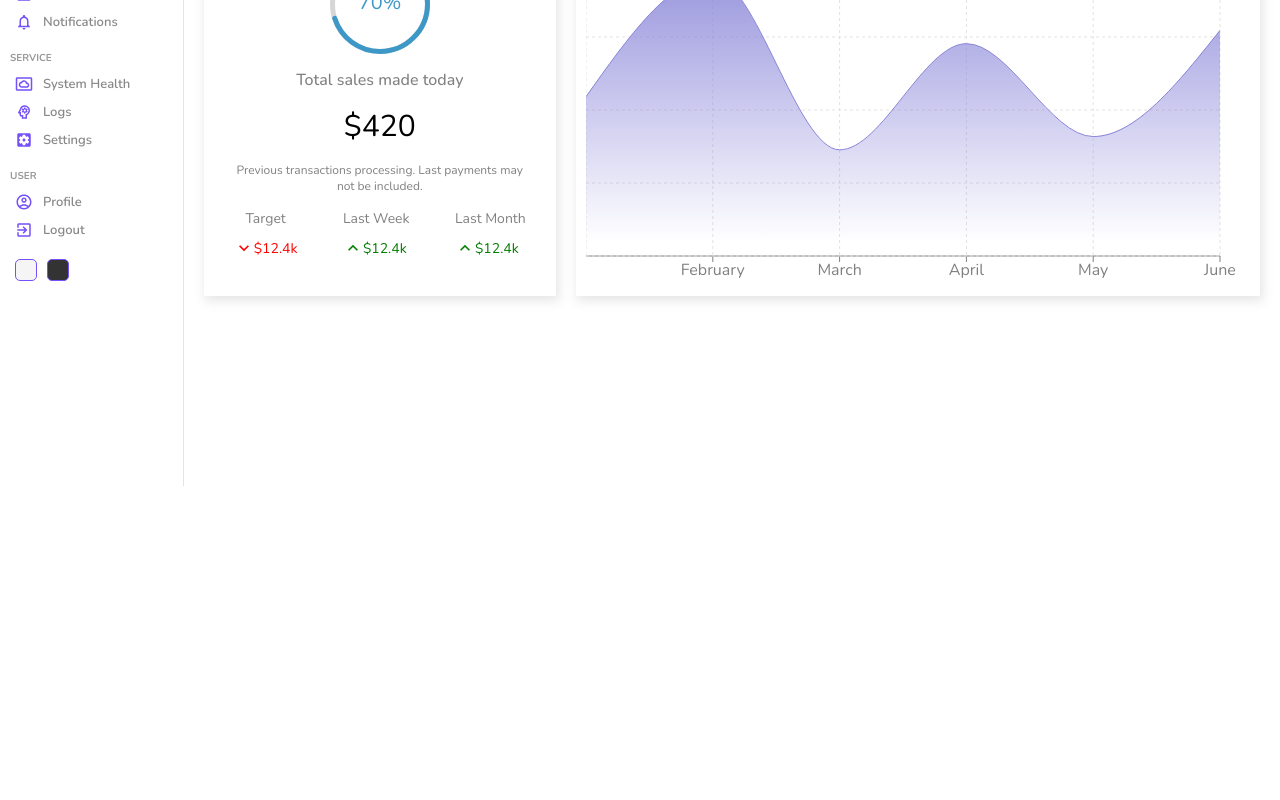
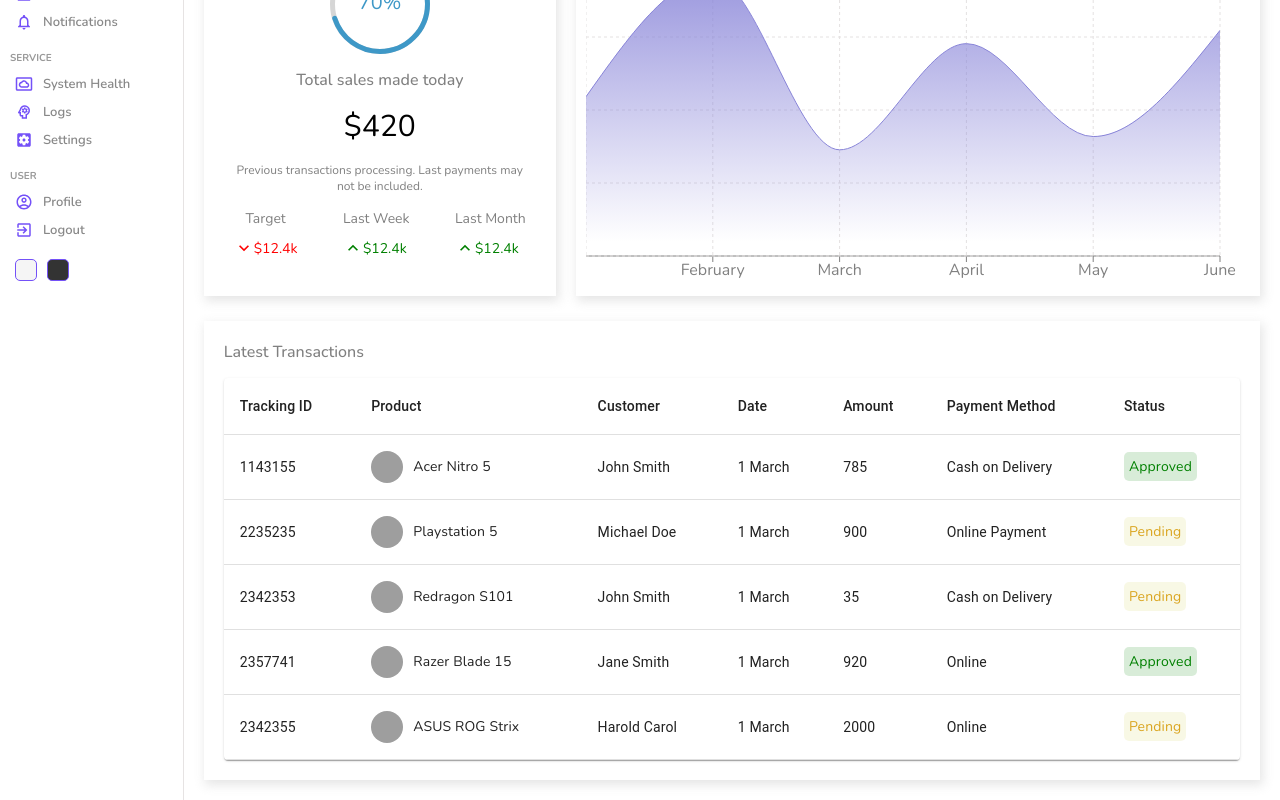
Before and after one commit to iamakashpc/admin_dashboard, a React (Create React App) app: page / in a window 1280 px wide. Shown: the part 314-1114 px from the top of the page. Before the commit the page ends 800 px from the top, so only its background shows below. Built offline with nearby package versions, Linux system fonts and the light colour scheme; grey boxes are pictures that could not be loaded.

Commit message:
table component created and home ui completed

```diff
--- a/package.json
+++ b/package.json
@@ -11,9 +11,11 @@
     "@testing-library/react": "^13.4.0",
     "@testing-library/user-event": "^13.5.0",
     "react": "^18.2.0",
+    "react-circular-progressbar": "^2.1.0",
     "react-dom": "^18.2.0",
     "react-router-dom": "^6.22.2",
     "react-scripts": "5.0.1",
+    "recharts": "^2.12.2",
     "sass": "^1.71.1",
     "scss": "^0.2.4",
     "web-vitals": "^2.1.4"
--- /dev/null
+++ b/src/components/table/Table.jsx
@@ -0,0 +1,96 @@
+import { Paper, Table, TableBody, TableCell, TableContainer, TableHead, TableRow } from '@mui/material';
+import React from 'react'
+import './table.scss'
+const List = () => {
+     const rows = [
+				{
+					id: 1143155,
+					product: "Acer Nitro 5",
+					img: "https://m.media-amazon.com/images/I/81bc8mA3nKL._AC_UY327_FMwebp_QL65_.jpg",
+					customer: "John Smith",
+					date: "1 March",
+					amount: 785,
+					method: "Cash on Delivery",
+					status: "Approved",
+				},
+				{
+					id: 2235235,
+					product: "Playstation 5",
+					img: "https://m.media-amazon.com/images/I/31JaiPXYI8L._AC_UY327_FMwebp_QL65_.jpg",
+					customer: "Michael Doe",
+					date: "1 March",
+					amount: 900,
+					method: "Online Payment",
+					status: "Pending",
+				},
+				{
+					id: 2342353,
+					product: "Redragon S101",
+					img: "https://m.media-amazon.com/images/I/71kr3WAj1FL._AC_UY327_FMwebp_QL65_.jpg",
+					customer: "John Smith",
+					date: "1 March",
+					amount: 35,
+					method: "Cash on Delivery",
+					status: "Pending",
+				},
+				{
+					id: 2357741,
+					product: "Razer Blade 15",
+					img: "https://m.media-amazon.com/images/I/71wF7YDIQkL._AC_UY327_FMwebp_QL65_.jpg",
+					customer: "Jane Smith",
+					date: "1 March",
+					amount: 920,
+					method: "Online",
+					status: "Approved",
+				},
+				{
+					id: 2342355,
+					product: "ASUS ROG Strix",
+					img: "https://m.media-amazon.com/images/I/81hH5vK-MCL._AC_UY327_FMwebp_QL65_.jpg",
+					customer: "Harold Carol",
+					date: "1 March",
+					amount: 2000,
+					method: "Online",
+					status: "Pending",
+				},
+			];
+  return (
+		<TableContainer component={Paper} className="table">
+			<Table sx={{ minWidth: 650 }} aria-label="simple table">
+				<TableHead>
+					<TableRow>
+						<TableCell className="tableCell">Tracking ID</TableCell>
+						<TableCell className="tableCell">Product</TableCell>
+						<TableCell className="tableCell">Customer</TableCell>
+						<TableCell className="tableCell">Date</TableCell>
+						<TableCell className="tableCell">Amount</TableCell>
+						<TableCell className="tableCell">Payment Method</TableCell>
+						<TableCell className="tableCell">Status</TableCell>
+					</TableRow>
+				</TableHead>
+				<TableBody>
+					{rows.map((row) => (
+						<TableRow key={row.id}>
+							<TableCell className="tableCell">{row.id}</TableCell>
+							<TableCell className="tableCell">
+								<div className="cellWrapper">
+									<img src={row.img} alt="" className="image" />
+									{row.product}
+								</div>
+							</TableCell>
+							<TableCell className="tableCell">{row.customer}</TableCell>
+							<TableCell className="tableCell">{row.date}</TableCell>
+							<TableCell className="tableCell">{row.amount}</TableCell>
+							<TableCell className="tableCell">{row.method}</TableCell>
+							<TableCell className="tableCell">
+								<span className={`status ${row.status}`}>{row.status}</span>
+							</TableCell>
+						</TableRow>
+					))}
+				</TableBody>
+			</Table>
+		</TableContainer>
+	);
+}
+
+export default List
--- /dev/null
+++ b/src/components/table/table.scss
@@ -0,0 +1,28 @@
+.table {
+  .cellWrapper {
+    display: flex;
+    align-items: center;
+
+    .image {
+      width: 32px;
+      height: 32px;
+      border-radius: 50%;
+      margin-right: 10px;
+      object-fit: cover;
+    }
+  }
+
+  .status {
+    padding: 5px;
+    border-radius: 5px;
+
+    &.Approved {
+      color: green;
+      background-color: rgba(0, 128, 0, 0.151);
+    }
+    &.Pending {
+      color: goldenrod;
+      background-color: rgba(189, 189, 3, 0.103);
+    }
+  }
+}
--- a/src/pages/home/Home.jsx
+++ b/src/pages/home/Home.jsx
@@ -5,6 +5,7 @@
 import Widget from '../../components/widget/Widget';
 import Featured from '../../components/featured/Featured';
 import Chart from '../../components/chart/Chart';
+import Table from '../../components/table/Table';
 const Home = () => {
   return (
 		<div className="home">
@@ -21,6 +22,10 @@
 					<Featured />
 					<Chart title="Last 6 Months (Revenue)" aspect={2 / 1} />
 				</div>
+				<div className="listContainer">
+					<div className="listTitle">Latest Transactions</div>
+					<Table />
+				</div>
 			</div>
 		</div>
 	);
--- a/src/pages/home/home.scss
+++ b/src/pages/home/home.scss
@@ -3,13 +3,29 @@
 
   .homeContainer {
     flex: 6;
-		.widgets,.charts{
+
+    .widgets,
+    .charts {
       display: flex;
       padding: 20px;
       gap: 20px;
     }
+
     .charts {
       padding: 5px 20px;
     }
+
+    .listContainer {
+      -webkit-box-shadow: 2px 4px 10px 1px rgba(0, 0, 0, 0.47);
+      box-shadow: 2px 4px 10px 1px rgba(201, 201, 201, 0.47);
+      padding: 20px;
+      margin: 20px;
+
+      .listTitle {
+        font-weight: 500;
+        color: gray;
+        margin-bottom: 15px;
       }
     }
+  }
+}
```
Also changed, not shown: 1 other file (tests, documents, lock files or other folders). Lines whose indentation alone changed are shown as unchanged.
